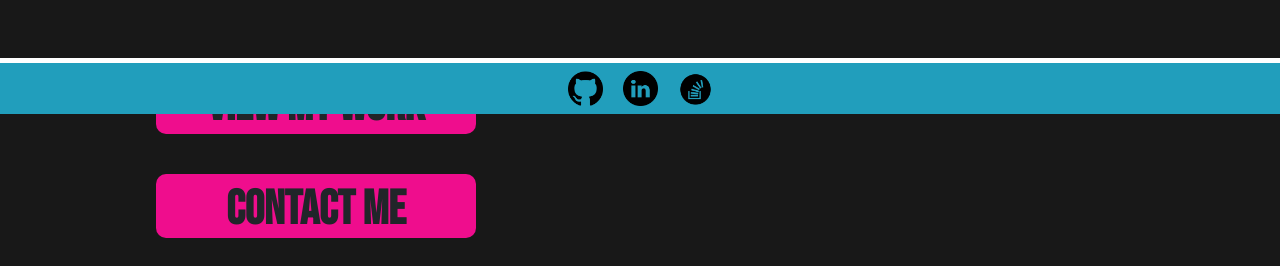
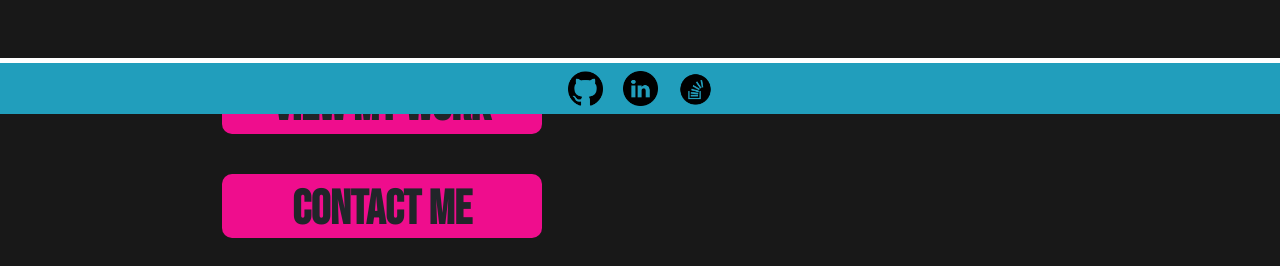
Before and after one commit to hwoolford/Portfolio, a React (Vite) app: page / in a window 1280 px wide. Shown: the part 686-952 px from the top of the page. Built offline with nearby package versions, Linux system fonts and the light colour scheme; a web font is replaced by a local one.

Commit message:
changed button margins on home

```diff
--- a/src/pages/Home.css
+++ b/src/pages/Home.css
@@ -46,7 +46,7 @@
 .button {
   width: 20rem;
   height: 4rem;
-  margin: 20px !important;
+  margin: 20px auto !important;
   border-radius: 10px;
   font-weight: bold;
   font-family: "Bebas Neue", sans-serif;
```
